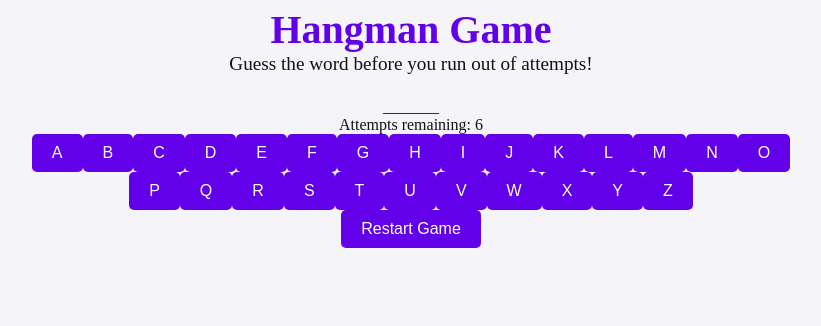
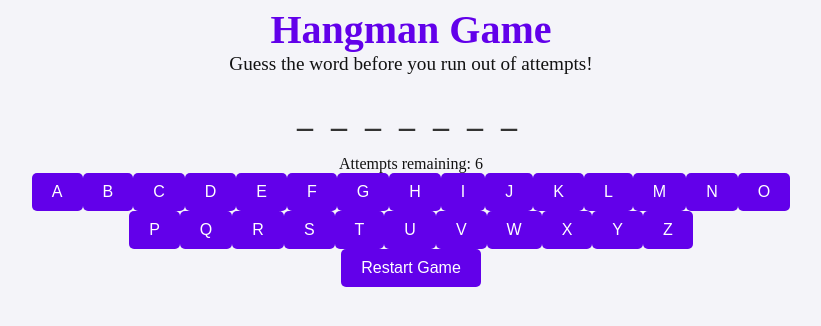
Before and after one commit to Espadv69/Hangman-Game, a React (Vite) app: page / in a window 1280 px wide. Shown: the top 326 px of the page, without its empty margins (229-1050 px from the left). Built offline with nearby package versions, Linux system fonts and the light colour scheme; the HTML template or start-up script is replaced by a standard one.

Commit message:
Add styles for WordDisplay component

```diff
--- a/src/components/WordDisplay/WordDisplay.css
+++ b/src/components/WordDisplay/WordDisplay.css
@@ -0,0 +1,13 @@
+.word-display {
+  font-size: 2rem;
+  letter-spacing: 0.5rem;
+  margin: 20px 0;
+  font-weight: bold;
+  color: #333;
+}
+
+.letter {
+  display: inline-block;
+  margin: 0 5px;
+  text-transform: uppercase;
+}
```
